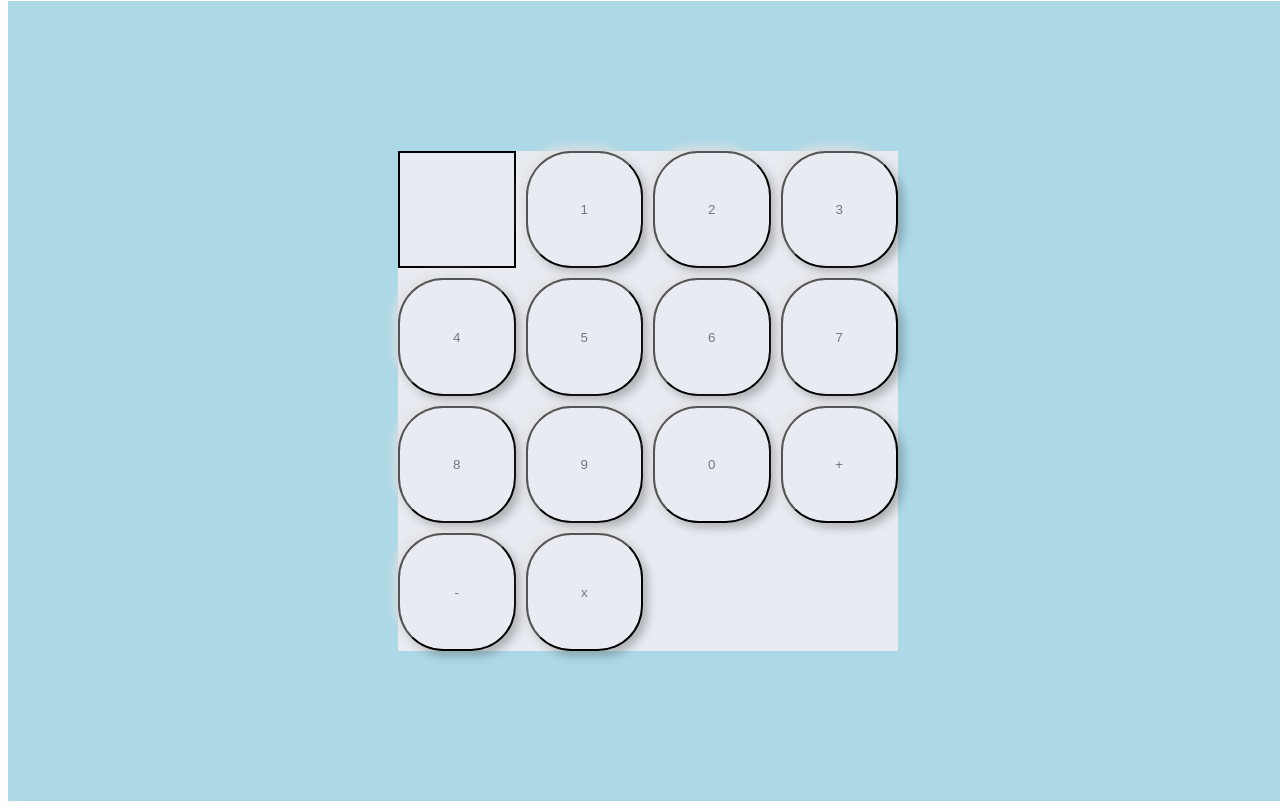
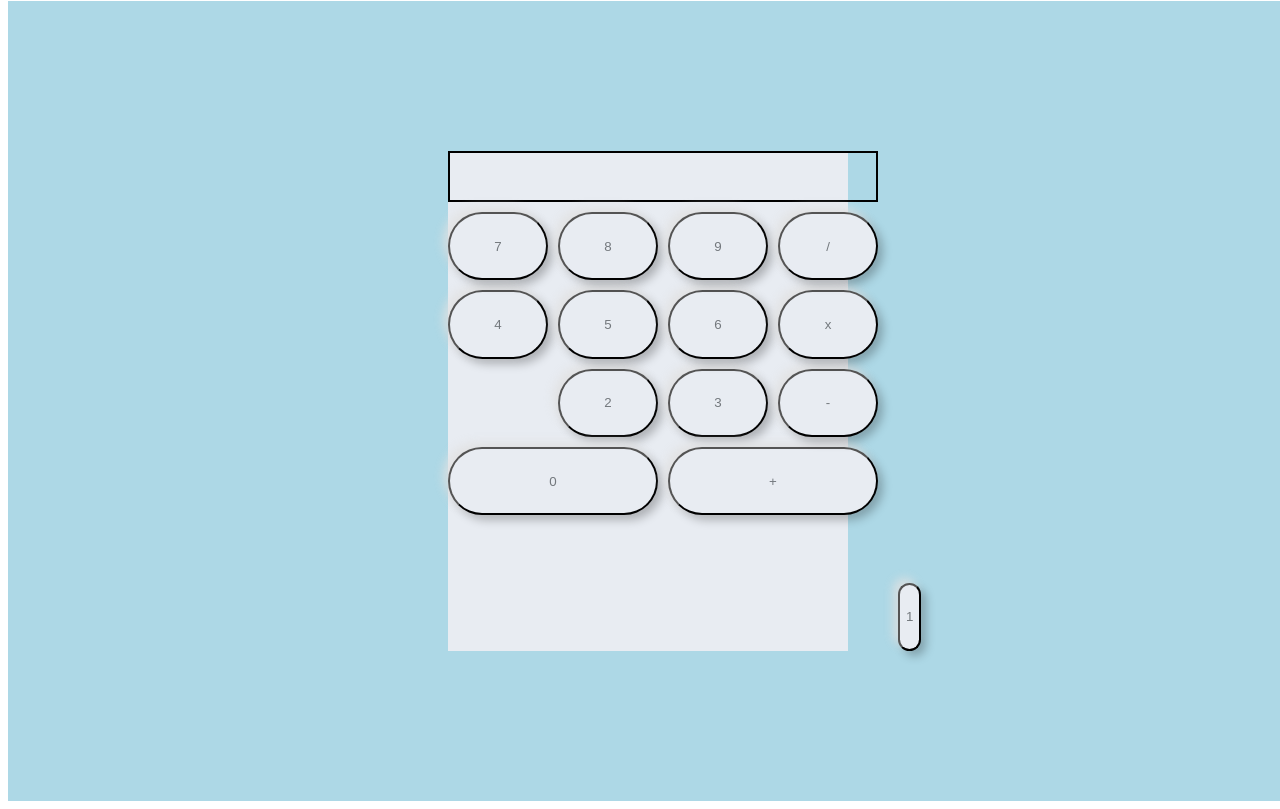
Before and after one commit to Chris-Wagg/TOP-Calculator, a plain HTML site: page index.html in a window 1280 px wide. Shown: the part 79-888 px from the top of the page. Drawn offline with Linux system fonts and the light colour scheme.

Commit message:
classes added for grid positions

```diff
--- a/index.html
+++ b/index.html
@@ -13,19 +13,20 @@
 		<div id="container">
 			<div id="calcShell">
 				<div class="display"></div>
-				<button>1</button>
-				<button>2</button>
-				<button>3</button>
-				<button>4</button>
-				<button>5</button>
-				<button>6</button>
-				<button>7</button>
-				<button>8</button>
-				<button>9</button>
+				<button class="button1">1</button>
+				<button class="button2">2</button>
+				<button class="button3">3</button>
+				<button class="button4">4</button>
+				<button class="button5">5</button>
+				<button class="button6">6</button>
+				<button class="button7">7</button>
+				<button class="button8">8</button>
+				<button class="button9">9</button>
 				<button class="button0">0</button>
-				<button>+</button>
-				<button>-</button>
-				<button>x</button>
+				<button class="buttonPlus">+</button>
+				<button class="buttonMinus">-</button>
+				<button class="buttonTimes">x</button>
+				<button class="buttonDivide">/</button>
 			</div>
 		</div>
 	</body>
--- a/styles.css
+++ b/styles.css
@@ -9,21 +9,20 @@
 
 #calcShell {
 	background: #e8ecf2;
-	width: 500px;
+	width: 400px;
 	height: 500px;
 }
 
 #calcShell {
 	display: grid;
-	grid-template-columns: repeat(4, 1fr);
+	grid-template-columns: 100px 100px 100px 100px;
 	grid-template-rows: auto;
 	grid-template-areas:
-		none
 		'display display display display'
-		'button7 button8 button9 button/'
-		'button4 button5 button6 button*'
-		'button1 button2 button3 button-'
-		'button0 button0 button+ button+';
+		'button7 button8 button9 buttonDivide'
+		'button4 button5 button6 buttonTimes'
+		'button1 button2 button3 buttonMinus'
+		'button0 button0 buttonPlus buttonPlus';
 	gap: 10px 10px;
 }
 
@@ -39,3 +38,50 @@ button {
 	box-shadow: -5px -5px 10px rgba(225, 225, 225, 0.8),
 		5px 5px 10px rgba(0, 0, 0, 0.25);
 }
+
+.display {
+	grid-area: display;
+}
+
+.button1 {
+	grid-area: button;
+}
+.button2 {
+	grid-area: button2;
+}
+.button3 {
+	grid-area: button3;
+}
+.button4 {
+	grid-area: button4;
+}
+.button5 {
+	grid-area: button5;
+}
+.button6 {
+	grid-area: button6;
+}
+.button7 {
+	grid-area: button7;
+}
+.button8 {
+	grid-area: button8;
+}
+.button9 {
+	grid-area: button9;
+}
+.button0 {
+	grid-area: button0;
+}
+.buttonMinus {
+	grid-area: buttonMinus;
+}
+.buttonPlus {
+	grid-area: buttonPlus;
+}
+.buttonTimes {
+	grid-area: buttonTimes;
+}
+.buttonDivide {
+	grid-area: buttonDivide;
+}
```
